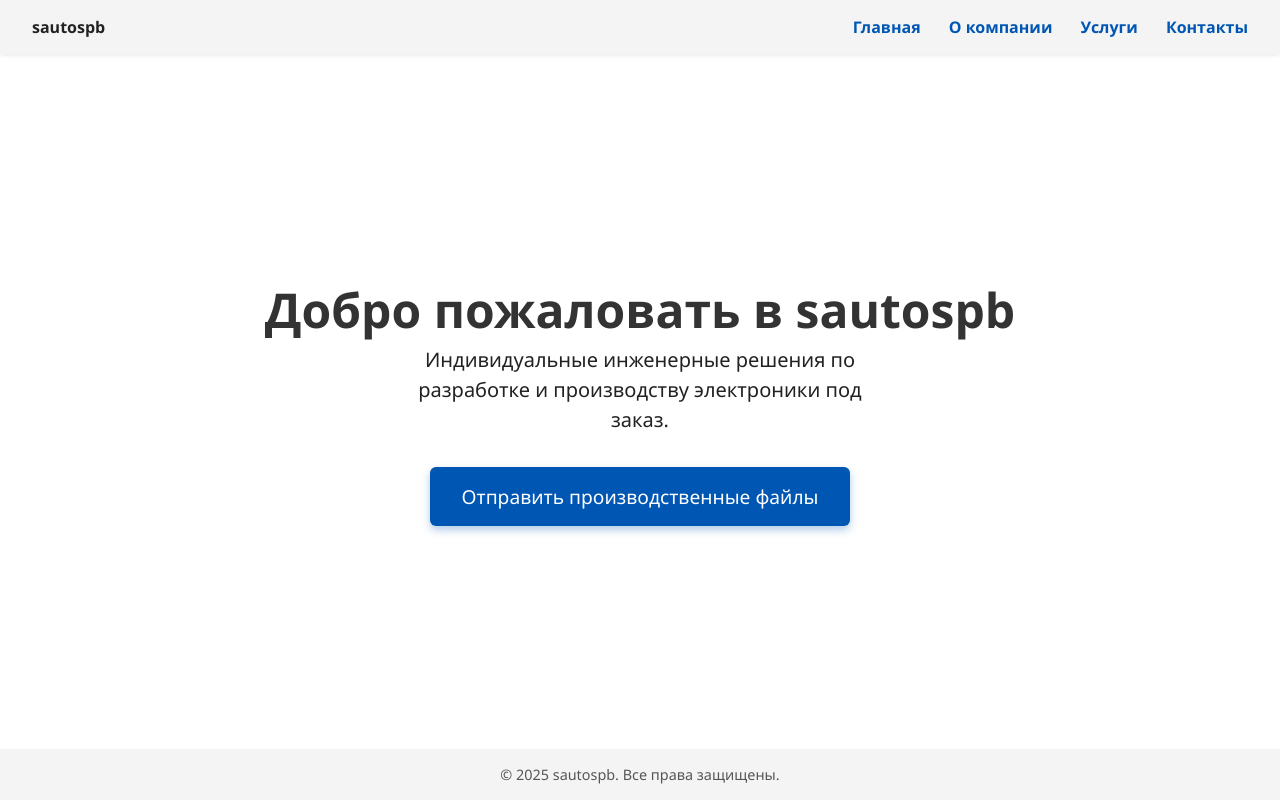
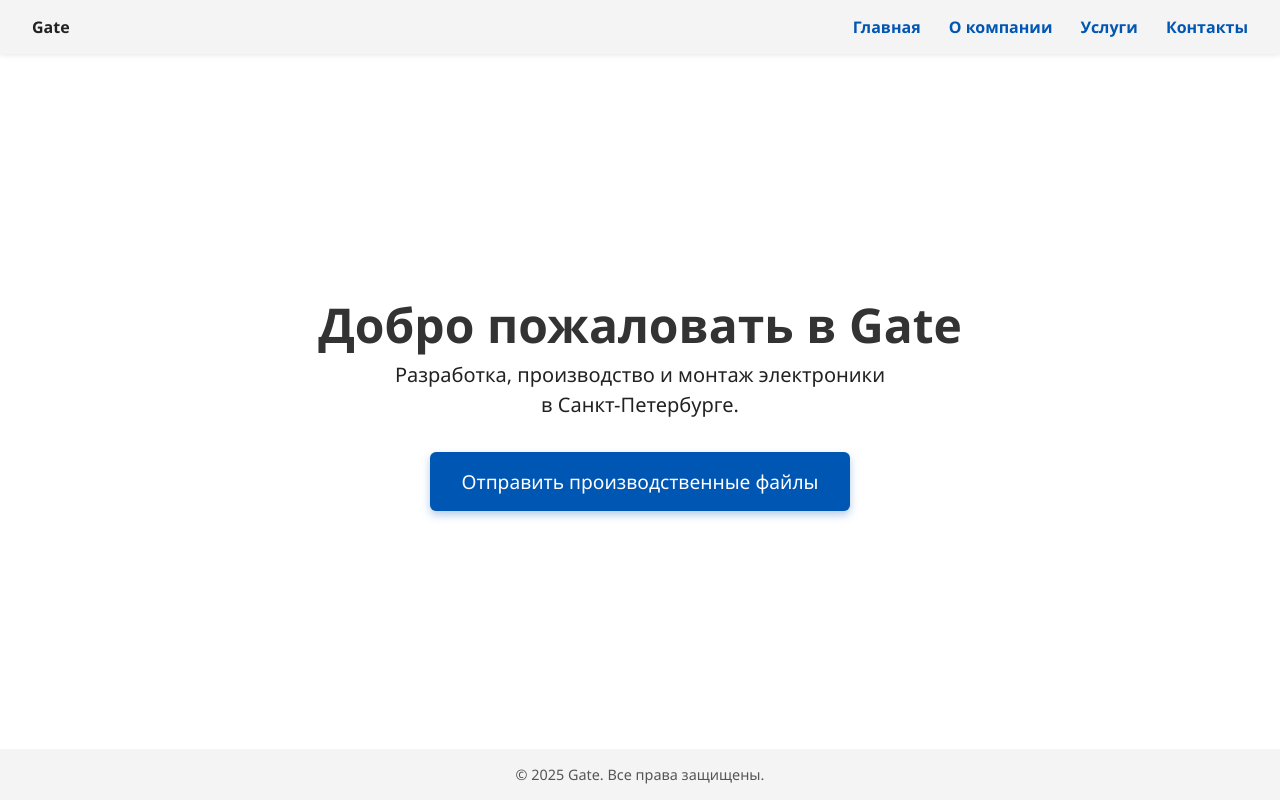
Before and after one commit to RFlowers69/sautospb-site, a plain HTML site: page index.html in a window 1280 px wide. Drawn offline with Linux system fonts and the light colour scheme.

Commit message:
Поменял название компании на Gate, поменял текст на странице index

```diff
--- a/index.html
+++ b/index.html
@@ -5,11 +5,11 @@
   <link rel="stylesheet" href="css/index.css" />
   <meta charset="UTF-8" />
   <meta name="viewport" content="width=device-width, initial-scale=1" />
-  <title>sautospb — Главная</title>
+  <title>Gate — Главная</title>
 </head>
 <body>
   <header>
-    <div><strong>sautospb</strong></div>
+    <div><strong>Gate</strong></div>
     <nav>
       <a href="index.html">Главная</a>
       <a href="about.html">О компании</a>
@@ -18,12 +18,12 @@
     </nav>
   </header>
 <main class="main-center">
-  <h1>Добро пожаловать в sautospb</h1>
-  <p>Индивидуальные инженерные решения по разработке и производству электроники под заказ.</p>
+  <h1>Добро пожаловать в Gate</h1>
+  <p>Разработка, производство и монтаж электроники в Санкт-Петербурге.</p>
   <a href="contact.html" class="btn-contact">Отправить производственные файлы</a>
 </main>
   <footer>
-    &copy; 2025 sautospb. Все права защищены.
+    &copy; 2025 Gate. Все права защищены.
   </footer>
 </body>
 </html>
```
Also changed, not shown: about.html (+3 -3 lines), contact.html (+5 -5 lines), services.html (+3 -3 lines).
